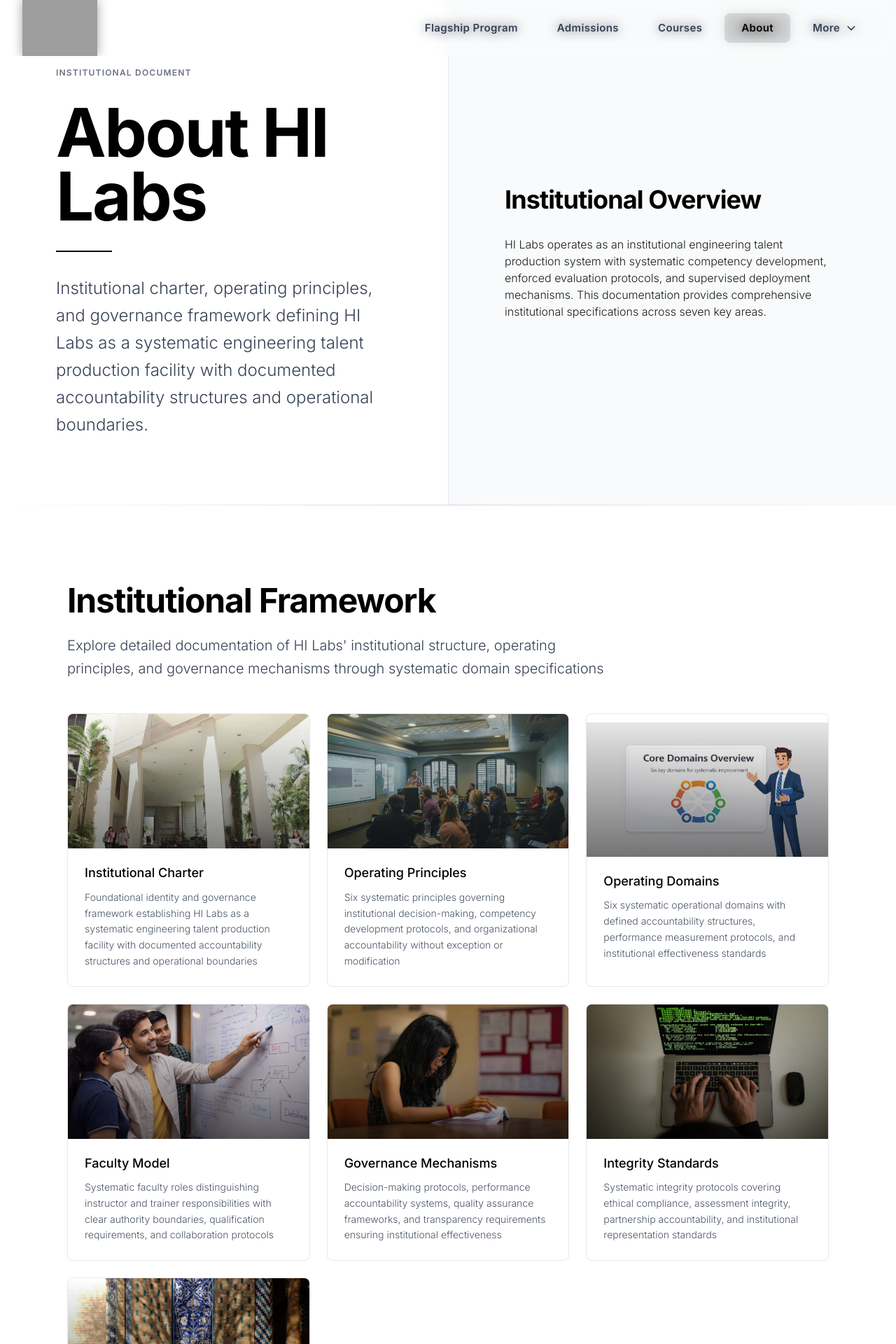
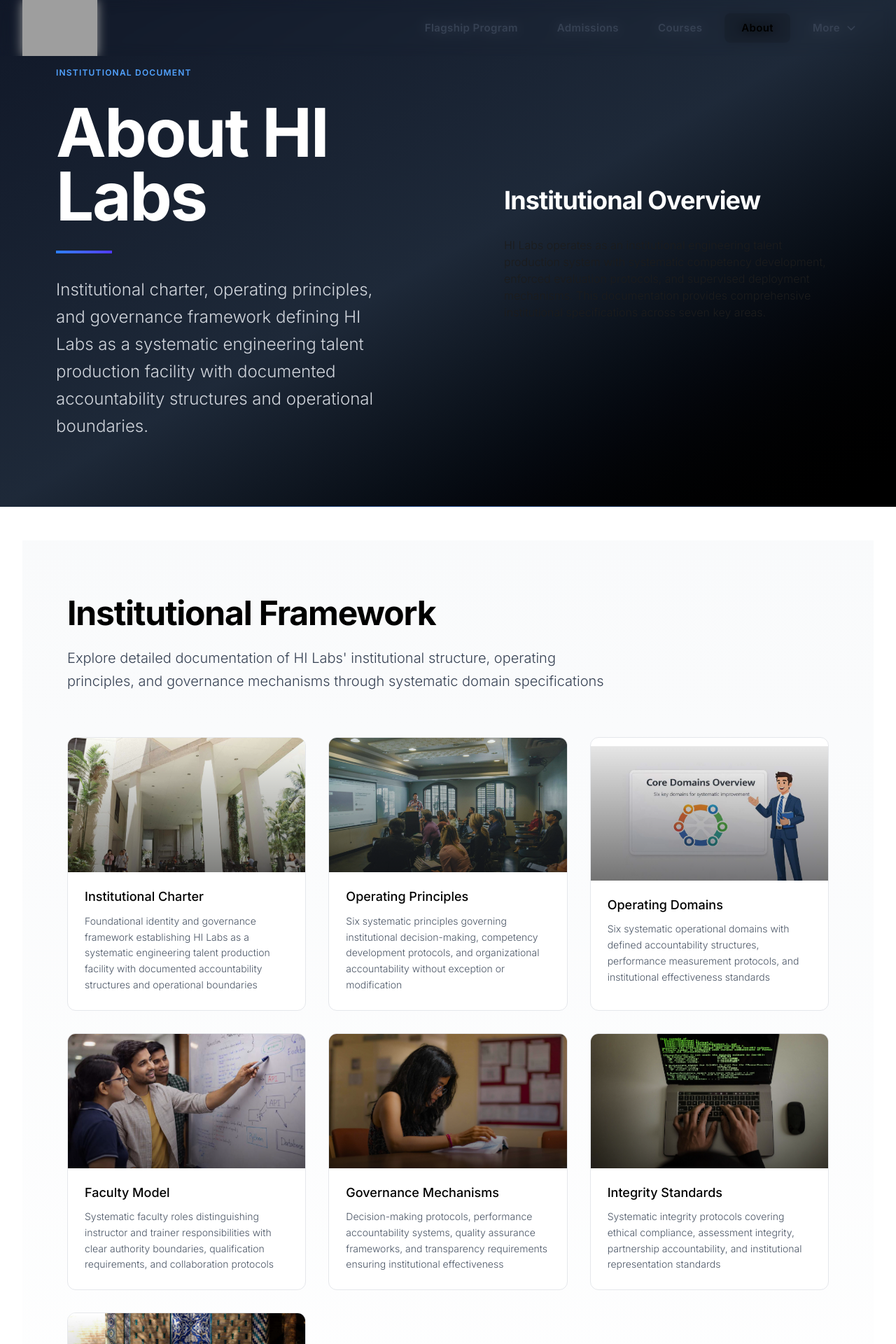
Before and after one commit to atk-fawrit/fws-hilabs-website, a Next.js app: page /about in a window 1280 px wide. Shown: the top 1920 px of the page at 70% size. Built offline with nearby package versions, Linux system fonts and the light colour scheme; grey boxes are pictures that could not be loaded.

Commit message:
UI: Enhance About page with dark theme and visual improvements

```diff
--- a/src/features/about/AboutPage.tsx
+++ b/src/features/about/AboutPage.tsx
@@ -81,21 +81,30 @@ export default function AboutPage() {
 // ============================================================
 function HeroSection() {
   return (
-    <section className="relative bg-white overflow-hidden">
+    <section className="relative bg-gradient-to-br from-gray-900 via-gray-800 to-black overflow-hidden">
+      {/* Background decorative elements */}
+      <div className="absolute top-0 right-0 w-96 h-96 bg-blue-500/10 rounded-full blur-3xl -z-10"></div>
+      <div className="absolute bottom-0 left-0 w-80 h-80 bg-indigo-500/10 rounded-full blur-3xl -z-10"></div>
+      <div className="absolute top-1/2 left-1/2 w-full h-full -z-10 opacity-30">
+        <div className="absolute top-10 left-10 w-2 h-2 bg-white/20 rounded-full"></div>
+        <div className="absolute top-32 right-20 w-1 h-1 bg-white/30 rounded-full"></div>
+        <div className="absolute bottom-32 left-1/3 w-1.5 h-1.5 bg-white/20 rounded-full"></div>
+      </div>
+
       <div className="max-w-7xl mx-auto">
         <div className="grid grid-cols-1 lg:grid-cols-2 min-h-[85vh]">
           {/* Left Column */}
           <div className="flex items-center px-8 md:px-16 lg:px-20 py-20 lg:py-24">
             <div className="max-w-xl space-y-10">
               <div className="space-y-8">
-                <div className="text-xs uppercase tracking-widest text-gray-500 font-semibold">
+                <div className="text-xs uppercase tracking-widest text-blue-400 font-semibold">
                   Institutional Document
                 </div>
-                <h1 className="text-6xl md:text-7xl lg:text-8xl font-bold tracking-tight leading-[0.95] text-black">
+                <h1 className="text-6xl md:text-7xl lg:text-8xl font-bold tracking-tight leading-[0.95] text-white">
                   About HI Labs
                 </h1>
-                <div className="w-20 h-0.5 bg-black"></div>
-                <p className="text-xl md:text-2xl text-gray-700 leading-relaxed font-light">
+                <div className="w-20 h-1 bg-gradient-to-r from-blue-500 to-indigo-600"></div>
+                <p className="text-xl md:text-2xl text-gray-300 leading-relaxed font-light">
                   Institutional charter, operating principles, and governance framework defining HI Labs
                   as a systematic engineering talent production facility with documented accountability
                   structures and operational boundaries.
@@ -105,15 +114,18 @@ function HeroSection() {
           </div>
 
           {/* Right Column */}
-          <div className="relative bg-gray-50 px-8 md:px-16 lg:px-20 py-32 lg:py-24 flex items-center border-l border-gray-200">
+          <div className="relative px-8 md:px-16 lg:px-20 py-32 lg:py-24 flex items-center">
+            {/* Card Background */}
+            <div className="absolute inset-0 bg-gradient-to-br from-white/10 to-white/5 border border-white/20 rounded-2xl backdrop-blur-sm -z-10"></div>
+
             <div className="max-w-xl space-y-8">
               <div>
-                <h2 className="text-3xl md:text-4xl font-bold text-black mb-6 tracking-tight">
+                <h2 className="text-3xl md:text-4xl font-bold text-white mb-6 tracking-tight">
                   Institutional Overview
                 </h2>
               </div>
 
-              <div className="text-lg text-gray-700 leading-relaxed font-light">
+              <div className="text-lg text-gray-200 leading-relaxed font-light">
                 <p>
                   HI Labs operates as an institutional engineering talent production system with
                   systematic competency development, enforced evaluation protocols, and supervised
@@ -126,7 +138,7 @@ function HeroSection() {
         </div>
       </div>
 
-      <div className="absolute bottom-0 left-0 right-0 h-px bg-gradient-to-r from-transparent via-gray-300 to-transparent"></div>
+      <div className="absolute bottom-0 left-0 right-0 h-px bg-gradient-to-r from-transparent via-blue-500/50 to-transparent"></div>
     </section>
   );
 }
@@ -140,10 +152,10 @@ interface InstitutionalFrameworkSectionProps {
 
 function InstitutionalFrameworkSection({ onCardClick }: InstitutionalFrameworkSectionProps) {
   return (
-    <section className="py-16 px-8 md:px-16 bg-white">
+    <section className="py-20 px-8 md:px-16 bg-gradient-to-b from-gray-50 to-white">
       <div className="max-w-7xl mx-auto">
         {/* Section Header */}
-        <div className="mb-12">
+        <div className="mb-16">
           <h2 className="text-4xl md:text-5xl font-bold text-black mb-6 tracking-tight">
             Institutional Framework
           </h2>
@@ -154,12 +166,12 @@ function InstitutionalFrameworkSection({ onCardClick }: InstitutionalFrameworkSe
         </div>
 
         {/* Framework Grid */}
-        <div className="grid grid-cols-1 md:grid-cols-2 lg:grid-cols-3 gap-6">
+        <div className="grid grid-cols-1 md:grid-cols-2 lg:grid-cols-3 gap-8">
           {institutionalSections.map((item) => (
             <button
               key={item.id}
               onClick={() => onCardClick(item.id)}
-              className="group bg-white rounded-lg overflow-hidden border border-gray-200 hover:border-gray-900 hover:shadow-lg transition-all duration-300 text-left"
+              className="group bg-white rounded-xl overflow-hidden border border-gray-200 hover:border-blue-500 hover:shadow-xl hover:-translate-y-1 transition-all duration-300 text-left"
             >
               {/* Image */}
               <div className="relative h-48 bg-gray-100 overflow-hidden">
@@ -196,12 +208,16 @@ function QuickReferenceSection() {
   const referenceData = [];
 
   return (
-    <section className="py-16 px-8 md:px-16 bg-gray-50 rounded-lg">
+    <section className="py-20 px-8 md:px-16 bg-white">
       <div className="max-w-7xl mx-auto">
         {/* Section Header */}
-        <div className="mb-12">
+        <div className="mb-16">
           <h2 className="text-4xl md:text-5xl font-bold text-black mb-6 tracking-tight">
-Our Team          </h2>
+            Our Team
+          </h2>
+          <p className="text-xl text-gray-600 leading-relaxed font-light max-w-2xl">
+            Meet the visionary leaders driving HI Labs&apos; mission to produce deployment-ready engineers through systematic excellence and institutional integrity.
+          </p>
         </div>
 
         {/* Team Members Grid */}
@@ -209,21 +225,22 @@ Our Team          </h2>
           {teamMembers.map((member) => (
             <div
               key={member.id}
-              className="bg-white rounded-lg overflow-hidden border border-gray-200 hover:shadow-lg transition-shadow duration-300"
+              className="group bg-white rounded-xl overflow-hidden border border-gray-200 hover:border-blue-500 hover:shadow-xl hover:-translate-y-1 transition-all duration-300"
             >
-              <div className="relative h-72 bg-gray-100 overflow-hidden">
+              <div className="relative h-80 bg-gradient-to-br from-gray-100 to-gray-50 overflow-hidden">
                 {/* eslint-disable-next-line @next/next/no-img-element */}
                 <img
                   src={member.image}
                   alt={member.name}
-                  className="w-full h-full object-cover hover:scale-105 transition-transform duration-300"
+                  className="w-full h-full object-cover group-hover:scale-110 transition-transform duration-500"
                 />
+                <div className="absolute inset-0 bg-gradient-to-t from-black/20 to-transparent opacity-0 group-hover:opacity-100 transition-opacity duration-300"></div>
               </div>
               <div className="p-8">
-                <h3 className="text-2xl font-bold text-black mb-1">
+                <h3 className="text-2xl font-bold text-black mb-2">
                   {member.name}
                 </h3>
-                <p className="text-base font-semibold text-gray-700 mb-4">
+                <p className="text-base font-semibold text-blue-600 mb-4">
                   {member.role}
                 </p>
                 <p className="text-base text-gray-600 leading-relaxed font-light">
```
